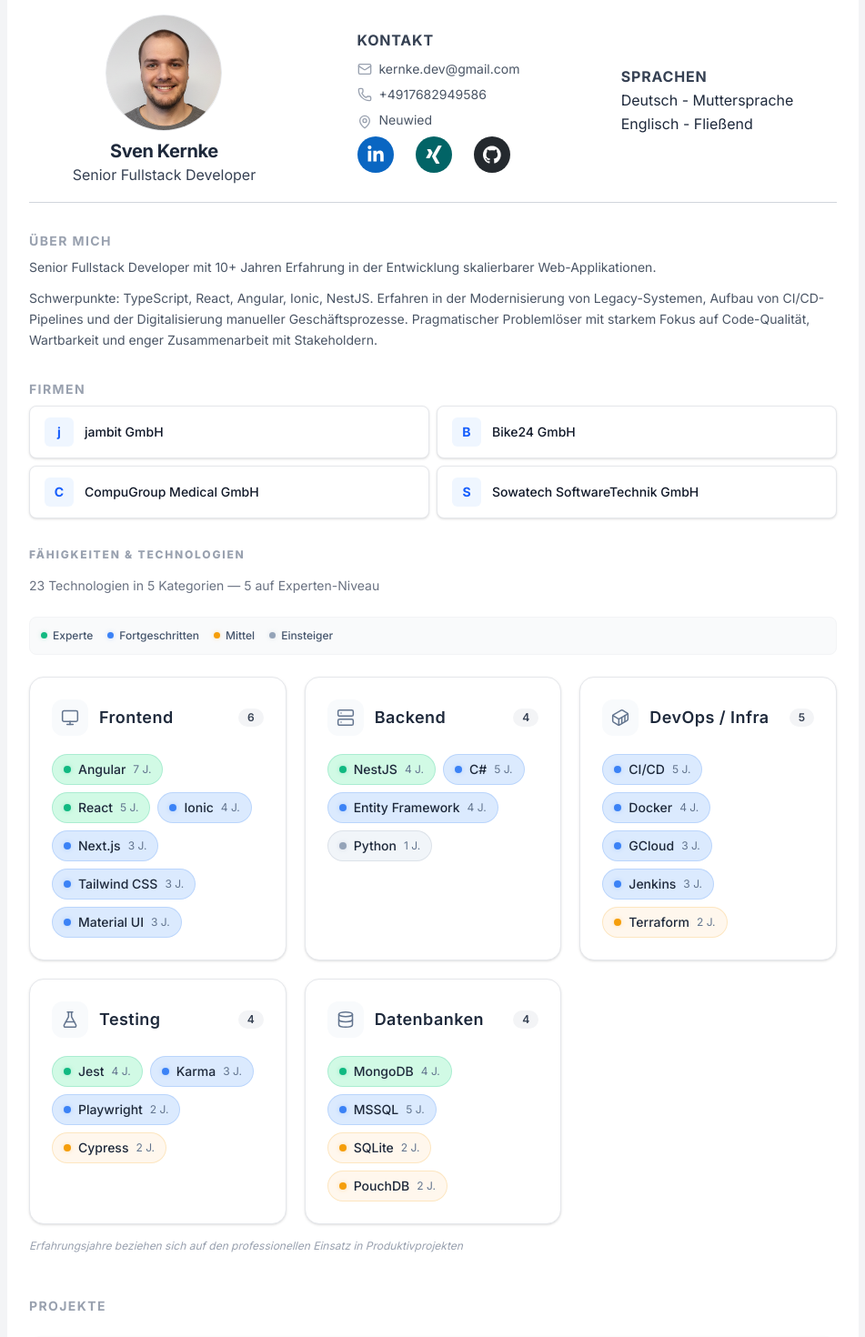
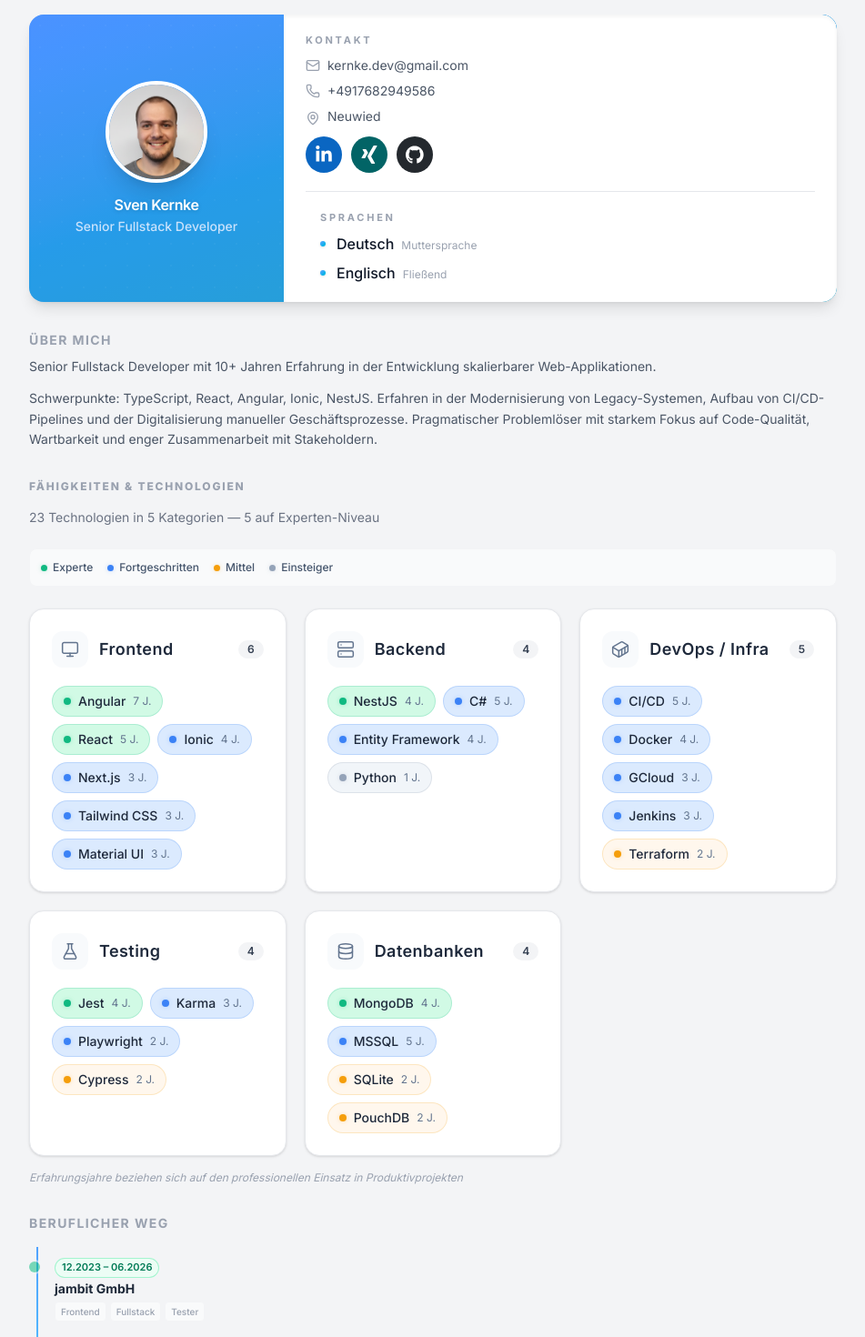
Before and after one commit to Sevenhero/cv-generator, a Next.js app: page / in a window 1280 px wide. Shown: the part 40-1510 px from the top of the page at 91% size, without its empty margins (164-1115 px from the left). Built offline with nearby package versions, Linux system fonts and the light colour scheme.

Commit message:
working on overall layout

```diff
--- a/src/app/components/Header.tsx
+++ b/src/app/components/Header.tsx
@@ -1,6 +1,6 @@
 import Contact from "./Contact";
 import Image from "next/image";
-import SocialIcon from "../svgs/SocialIcons";
+import SocialIcon from "../svgs/SocialIcons"
 import { UserData } from "../interfaces/userData";
 import { hidden } from "../page";
 import { useState } from "react";
@@ -8,57 +8,101 @@ import userData from "@/data/userData";
 
 export default function HeaderComponent() {
   const [user] = useState<UserData>(userData);
-  const getFullName = () => {
-    return `${userData.firstName} ${userData.lastName}`;
-  };
 
   return (
-    <div className="flex gap-4 items-center sm:flex-row flex-col justify-around">
-      <div className="flex flex-col items-center self-center ">
-        <div className="relative mb-2 h-32 w-32">
+    <div className="relative overflow-hidden rounded-2xl bg-gradient-to-br from-blue-500 to-cyan-600 shadow-lg print:rounded-none print:bg-white/30 print:shadow-none">
+      {/* Subtle pattern dots */}
+      <div className="pointer-events-none absolute inset-0 opacity-[0.03]" style={{ backgroundImage: "radial-gradient(circle, white 1px, transparent 1px)", backgroundSize: "24px 24px" }} />
+
+      <div className="relative z-10 flex flex-col sm:flex-row overflow-hidden rounded-2xl">
+
+        {/* LEFT: photo + name strip */}
+        <div className="shrink-0 bg-white/15 grid place-items-center w-full px-5 py-6 sm:w-[240px] sm:py-8 md:w-[280px] md:px-6">
+          <div className="flex flex-col items-center text-center">
+            <div className="relative mb-3 h-28 w-28 overflow-hidden rounded-full border-[4px] border-white shadow-xl print:border-gray-300 print:shadow-none" style={{ padding: 0 }}>
               {!hidden && (
+                <>
                   <Image
                     src="/smaller.png"
                     alt="Message Image"
-              fill
-              sizes="128px"
-              className="rounded-full border object-cover object-center"
+                    width={112}
+                    height={112}
+                    className="object-cover object-center"
+                    priority
                   />
+                </>
               )}
             </div>
-        {!hidden && <h1 className="text-xl font-bold">{getFullName()}</h1>}
-        <p className="text-gray-700">{userData.title}</p>
+
+            {!hidden && (
+              <div className="flex flex-col items-center text-center">
+                <h1 className="text-base font-semibold tracking-tight text-white drop-shadow-sm">
+                  {user.firstName} {user.lastName}
+                </h1>
+                <p className="mt-0.5 text-xs font-medium text-blue-100/90 sm:text-sm">
+                  {user.title}
+                </p>
               </div>
-      <div className="self-center">
-        <h4 className="text-gray-700 uppercase sm:text-left text-center font-bold tracking-wider mb-2">
+            )}
+          </div>
+        </div>
+
+        {/* RIGHT: white content panel */}
+        <div className="flex flex-1 flex-col bg-white rounded-tr-2xl shadow-inner print:bg-transparent print:shadow-none">
+
+          {/* Kontakt row — top half */}
+          <div className="flex-1 px-5 py-4 sm:px-6 sm:py-5 md:pr-8 lg:pr-10">
+            <h4 className="mb-2 text-[11px] font-bold uppercase tracking-[0.25em] text-gray-400 print:hidden">
               Kontakt
             </h4>
-        <Contact {...user.contact} />
-        <div className="flex items-center gap-6 flex-wrap">
-          {userData.social?.map(({ social, email, url, phone }, index) => (
+
+            {/* Contact info — compact row */}
+            <div className="space-y-1.5 sm:space-y-2">
+              <Contact { ...user.contact } />
+            </div>
+
+            {/* Social icons — natural colors, inline pills */}
+            <div className="mt-3 flex shrink-0 gap-2 sm:gap-2.5">
+              {!hidden && user.social?.map(({ social, email, url, phone }, index) => (
+                <span key={index}>
                   <SocialIcon
-              key={index}
                     url={url}
                     email={email}
                     phone={phone}
                     social={social}
                   />
+                </span>
               ))}
             </div>
           </div>
-      <div className="flex flex-col self-center">
-        <h4 className="text-gray-700 uppercase text-center sm:text-left font-bold tracking-wider">
+
+          {/* Divider — thin line */}
+          <hr className="mx-5 sm:mx-6 border-t border-gray-200 print:hidden" />
+
+          {/* Sprache row — bottom half */}
+          <div className="px-5 py-4 sm:px-6 sm:py-5 md:px-8 lg:px-10">
+            <h4 className="mb-2 text-[11px] font-bold uppercase tracking-[0.25em] text-gray-400 print:hidden">
               Sprachen
             </h4>
-        <ul>
+            <ul className="space-y-1.5 sm:space-y-2">
               {user.languages.map(({ language, level }, index) => (
-            <li key={index}>
-              {language}
-              {level && <span> - {level}</span>}
+                <li key={index} className="flex items-center gap-x-3">
+                  {/* Color dot */}
+                  <span className="inline-block h-[6px] w-[6px] shrink-0 rounded-full bg-gradient-to-br from-blue-400 to-cyan-500 shadow-sm" />
+                  <div className="min-w-0 text-sm sm:text-base">
+                    <span className="font-medium text-gray-900">{language}</span>
+                    {level && (
+                      <span className="ml-1.5 text-xs text-gray-400 sm:ml-2">{level}</span>
+                    )}
+                  </div>
                 </li>
               ))}
             </ul>
           </div>
+
+        </div>
+
+      </div>
     </div>
   );
 }
--- a/src/app/page.tsx
+++ b/src/app/page.tsx
@@ -9,18 +9,166 @@ import userData from "../data/userData";
 
 export const hidden = false;
 
+/* ------------------------------------------------------------------ */
+/*  Helpers                                                         */
+/* ------------------------------------------------------------------ */
+
+const parseDate = (s: string): number => {
+  const m = s.trim().match(/(\d{1,2})[^\d]*(\d{4})/);
+  if (!m) return 0;
+  return Number(m[2]) * 100 + Number(m[1]);
+};
+
+function toDisplay(date: number): string {
+  if (!date) return "";
+  const y = String(Math.floor(date / 100)).padStart(4, "0");
+  const m = date % 100;
+  // German two-digit months
+  return `${String(m).padStart(2, "0")}.${y}`;
+}
+
+function isActiveRange(workRange?: string): boolean {
+  return workRange ? /heute|present|now/i.test(workRange) : false;
+}
+
+type ParsedRange = {
+  start: number;
+  end: number;
+  isCurrent: boolean;
+};
+
+function parseWorkRange(workRange: string): ParsedRange {
+  const [rawStart = "", rawEnd = ""] = workRange
+    .split("–")
+    .map((s) => s.trim());
+
+  const start = parseDate(rawStart);
+  const isCurrent = /heute|present|current/i.test(rawEnd);
+  const end = isCurrent ? Date.now() : parseDate(rawEnd);
+
+  return { start, end, isCurrent };
+}
+
+type AggregatedEntry = {
+  company: string;
+  companyUrl: string;
+  roles: string[];
+  startDate: number;
+  endDate: number;
+  displayRange: string;
+  isCurrent: boolean;
+};
+
+function parseSingleDate(value: string): number {
+  const match = value.trim().match(/^(\d{1,2})\.(\d{4})$/);
+  if (!match) return 0;
+
+  const [, month, year] = match;
+  return new Date(Number(year), Number(month) - 1, 1).getTime();
+}
+
+function aggregateEmployers(): AggregatedEntry[] {
+  type ExperienceEntry = (typeof userData.experience);
+
+  const parseRange = (
+    workRange: string | null | undefined,
+  ): { start: number; end: number; isCurrent: boolean } => {
+    if (!workRange?.trim()) {
+      return { start: 0, end: 0, isCurrent: false };
+    }
+
+    const normalized = workRange
+      .toLowerCase()
+      .replace(/\s+/g, " ")
+      .replace(/\s*(?:-|–|—|bis)\s*/g, " bis ")
+      .trim();
+
+    const [rawStart = "", rawEnd = ""] = normalized.split(" bis ");
+
+    const start = parseDate(rawStart.trim());
+    const isCurrent = /^(heute|present|current|now)$/i.test(rawEnd.trim());
+    const end = isCurrent ? Date.now() : parseDate(rawEnd.trim());
+
+    return {
+      start: Number.isFinite(start) ? start : 0,
+      end: Number.isFinite(end) ? end : 0,
+      isCurrent,
+    };
+  };
+
+  const groups = new Map<string, ExperienceEntry[]>();
+
+  for (const exp of userData.experience ?? []) {
+    const company = exp.company?.trim();
+    if (!company) continue;
+
+    const existing = groups.get(company) ?? [];
+    existing.push(exp);
+    groups.set(company, existing);
+  }
+
+  const results: AggregatedEntry[] = [];
+
+  for (const [company, entries] of groups.entries()) {
+    const parsedEntries = entries.map((entry) => ({
+      entry,
+      range: parseRange(entry.workRange),
+    }));
+
+    const validRanges = parsedEntries
+      .map(({ range }) => range)
+      .filter((range) => range.start > 0);
+
+    if (validRanges.length === 0) {
+      results.push({
+        company,
+        companyUrl: entries.find((e) => e.companyUrl)?.companyUrl ?? "",
+        roles: [...new Set(entries.flatMap((e) => e.roles ?? []))],
+        startDate: 0,
+        endDate: 0,
+        displayRange: "",
+        isCurrent: false,
+      });
+      continue;
+    }
+
+    const startDate = Math.min(...validRanges.map((r) => r.start));
+    const isCurrent = validRanges.some((r) => r.isCurrent);
+    const endDate = isCurrent
+      ? Date.now()
+      : Math.max(...validRanges.map((r) => r.end));
+
+    const roles = [...new Set(entries.flatMap((e) => e.roles ?? []))];
+
+    results.push({
+      company,
+      companyUrl: entries.find((e) => e.companyUrl)?.companyUrl ?? "",
+      roles,
+      startDate,
+      endDate,
+      displayRange: `${toDisplay(startDate)} bis ${isCurrent ? "heute" : toDisplay(endDate)}`,
+      isCurrent,
+    });
+  }
+
+  return results.sort((a, b) => {
+    if (a.isCurrent !== b.isCurrent) {
+      return a.isCurrent ? -1 : 1;
+    }
+
+    return b.endDate - a.endDate;
+  });
+}
+
+/* ------------------------------------------------------------------ */
+
 export default function Home() {
-  const getCompanyNames = () => {
-    const experiences = userData.experience ?? [];
-    return Array.from(
-      new Map(
-        [...experiences].map((item) => [
-          item.company,
-          { company: item.company, url: item.companyUrl },
-        ]),
-      ).values(),
-    );
+  const formats = (range?: string): string => {
+    if (!range) return "Unbekannt";
+    return range.replace(/bis|–/gu, "–");
   };
+
+  const employers = aggregateEmployers();
 
   return (
     <>
@@ -28,18 +176,18 @@ export default function Home() {
         <div className="mx-auto sm:py-8 w-full max-w-250">
           <div className="grid gap-6 sm:px-8">
             <div className="col-span-12 md:col-span-4">
-              <div className="bg-white p-6">
+              <div className="p-6">
                 <section>
-                 <HeaderComponent/>
+                  <HeaderComponent />
                 </section>
-                <hr className="my-4 border-t border-gray-300" />
+
                 {/* Über mich */}
                 {userData.description && (
                   <section className="mt-8">
                     <h2 className="text-sm font-bold uppercase tracking-widest text-gray-400 mb-2">
                       Über mich
                     </h2>
-                    <div className="bg-white space-y-3">
+                    <div className="space-y-3">
                       {userData.description
                         .split("\n")
                         .filter(Boolean)
@@ -55,63 +203,72 @@ export default function Home() {
                   </section>
                 )}
 
-                {/* Firmen */}
-                <section className="mt-8 print:hidden">
-                  <h2 className="text-sm font-bold uppercase tracking-widest text-gray-400 mb-2">
-                    Firmen
+                {/* Technologien */}
+                <section className="mt-8">
+                  <SkillCategories />
+                </section>
+
+                         {/* Werdegang — career timeline */}
+                <section className="mt-8">
+                  <h2 className="text-sm font-bold uppercase tracking-widest text-gray-400 mb-3">
+                    Beruflicher Weg
                   </h2>
-                  <div className="grid gap-2 sm:grid-cols-2 print:grid-cols-1">
-                    {getCompanyNames().map(({ company, url }, i) => (
+
+                  <div className="flex flex-col relative before:absolute before:left-2 before:top-1 before:bottom-1 before:w-0.5 before:bg-linear-to-b before:from-blue-400 before:to-cyan-300">
+                    {employers.map((emp, idx) => (
                       <div
-                        key={i}
-                        className="flex items-center gap-3 rounded-lg border border-gray-200 bg-white
-                   px-4 py-3 shadow-sm hover:shadow-md transition-shadow"
+                        key={idx}
+                        className="flex items-start gap-4 py-4 last:pb-0"
                       >
+                        {/* Timeline dot */}
                         <span
-                          className="flex h-8 w-8 shrink-0 items-center justify-center rounded-md
-                     bg-blue-50 text-sm font-bold text-blue-600"
-                        >
-                          {company.charAt(0)}
-                        </span>
-                        {url ? (
-                          <Link
-                            className="text-sm font-medium text-gray-900 hover:text-blue-600 transition-colors"
-                            href={url}
-                            target="_blank"
+                          className={`shrink-0 mt-1 relative ml-[3] flex h-3 w-3 rounded-full ring-2 ring-gray-100 ${
+                            emp.isCurrent ||
+                            (!employers.some((e) => e.isCurrent) && idx === 0)
+                              ? "bg-emerald-500 animate-pulse"
+                              : "bg-blue-400"
+                          }`}
+                        />
+
+                        {/* Card content */}
+                        <div className="flex flex-col gap-0.5 w-full">
+                          {/* Date pill */}
+                          <span
+                            className={`inline-flex items-center gap-1 text-[11px] font-semibold whitespace-nowrap rounded-full px-2 py-0.5 self-start ${
+                              emp.isCurrent ||
+                              (!employers.some((e) => e.isCurrent) && idx === 0)
+                                ? "bg-emerald-50 text-emerald-700 ring-1 ring-inset ring-emerald-200"
+                                : "bg-gray-50 text-gray-400 ring-1 ring-inset ring-gray-200"
+                            }`}
                           >
-                            {company}
-                          </Link>
-                        ) : (
-                          <span className="text-sm font-medium text-gray-900">
-                            {company}
+                            {formats(emp.displayRange)}
                           </span>
-                        )}
+
+                          {/* Company name */}
+                          <a href={emp.companyUrl}>
+                            <p className="text-sm font-bold text-gray-800 hover:text-blue-700 transition-colors">
+                              {emp.company}
+                            </p>
+                          </a>
+
+                          {/* Roles */}
+                          <div className="flex flex-wrap gap-1 mt-0.5">
+                            {emp.roles.map((role, ri) => (
+                              <span
+                                key={ri}
+                                className="text-[10px] font-medium text-gray-400 bg-gray-50 px-1.5 py-0.5 rounded border border-gray-100"
+                              >
+                                {role}
+                              </span>
+                            ))}
+                          </div>
+                        </div>
                       </div>
                     ))}
                   </div>
                 </section>
-                {/* Technologien */}
-                <section className="mt-8">
-                  {/* <h2 className="text-sm font-bold uppercase tracking-widest text-gray-400 mb-2">
-                    Technologien
-                  </h2> */}
-                  {/* <div className="rounded-lg bg-white">
-                    <div className="flex flex-wrap gap-2">
-                      {getTechnologies().sort((a, b) => a!!.localeCompare(b!!)).map((tech, i) => (
-                        <span
-                          key={i}
-                          className="inline-block rounded-md px-2.5 py-1 text-xs font-medium
-                     bg-slate-100 ring-1 ring-inset  text-blue-600 ring-blue-200/60 print:bg-transparent print:ring-blue-300"
-                        >
-                          {tech}
-                        </span>
-                      ))}
-                    </div>
-                  </div> */}
-                  <SkillCategories />
-                </section>
               </div>
-              <div className="bg-white p-6 page-break-before">
+              <div className="py-6 sm:px-0 px-4 page-break-before">
                 <section>
                   <h2 className="text-sm font-bold uppercase tracking-widest text-gray-400 mb-2">
                     Projekte
--- a/src/data/userData.ts
+++ b/src/data/userData.ts
@@ -111,7 +111,8 @@ const userData: UserData = {
       projectName: "Immobilien-Genossenschaftsbank",
       projectUrl: "https://www.hausbank.de/startseite.html",
       company: "jambit GmbH",
-      workRange: "06.2025 bis heute",
+      // workRange: "06.2025 bis heute",
+      workRange: "06.2025 - 06.2026",
       description: `Unser Kunde, ein bundesweit agierendes Unternehmen in der Immobilienwirtschaft, hat als Kernprodukt eine Software zur Abwicklung aller Geschäftsvorfälle einer Hausverwaltung. Diese ist seit mehr als 20 Jahren gewachsen und bietet eine allumfassende Lösung, inklusive direkte Anbindung an Bankkonten und diverse andere Dienstleister im Ökosystem. Im Rahmen dieses Projekts soll die Software, welche aktuell aus dem Rechenzentrum via Remote Desktop verteilt wird, modernisiert werden und den Hausverwaltungen im Browser zur Verfügung gestellt werden. Dazu wird die Business Logik gekapselt und als Backend Service gestaltet. Anschließend kann sie via REST abgefragt werden. Die grafische Oberfläche wird komplett neu konzeptioniert und entwickelt. Es entsteht eine moderne Web App als Single Page Application.`,
       addition: [
         "Analyse und Dokumentation der bestehenden Architektur",
```
Also changed, not shown: src/app/components/Experience.tsx (+4 -18 lines). Lines whose indentation alone changed are shown as unchanged.
